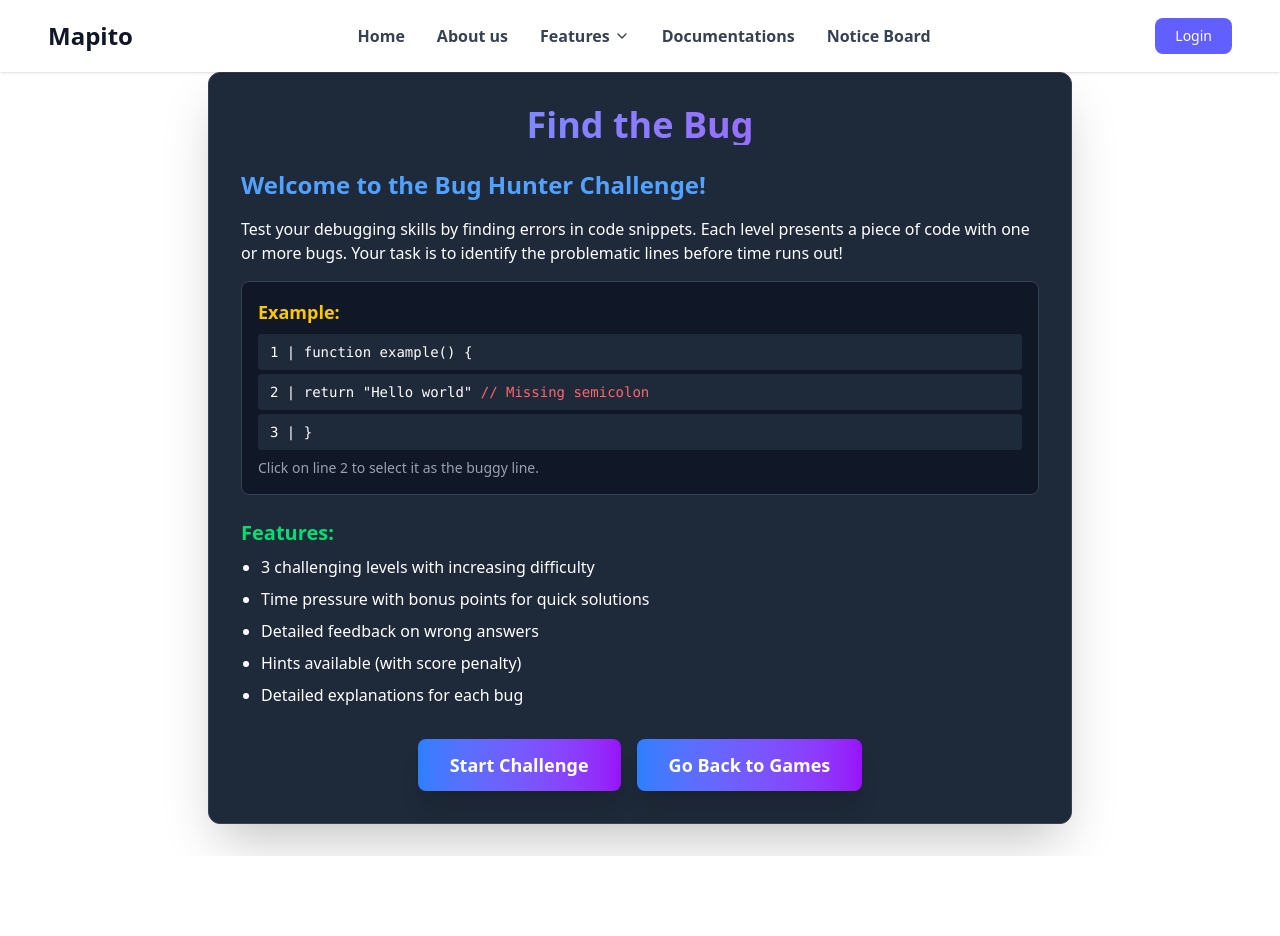
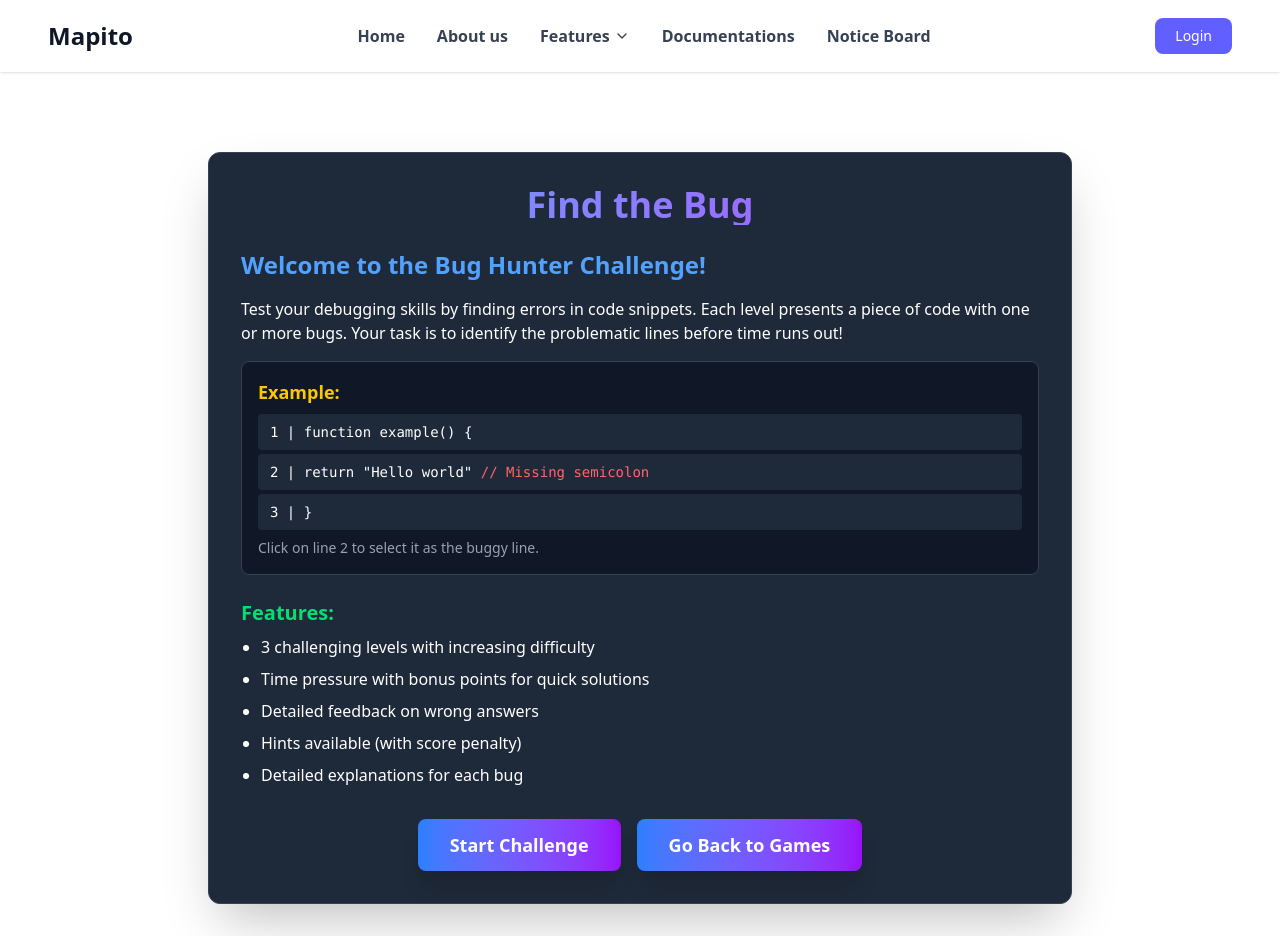
Before and after one commit to wintwah243/Mapito, a React (Vite) app in the folder mapito/: page /games/game3 in a window 1280 px wide. Before the commit the page ends 856 px from the top, so only its background shows below. Built offline with nearby package versions, Linux system fonts and the light colour scheme.

Commit message:
ui update

```diff
--- a/mapito/src/Games/FindBugGame.jsx
+++ b/mapito/src/Games/FindBugGame.jsx
@@ -259,7 +259,7 @@ const BugGame = () => {
     }, [timer]);
 
     return (
-        <div className="min-h-screen bg-white text-white">
+        <div className="min-h-screen bg-white text-white mt-20">
             {showConfetti && <Confetti width={width} height={height} recycle={false} />}
 
             {/* Header */}
```
